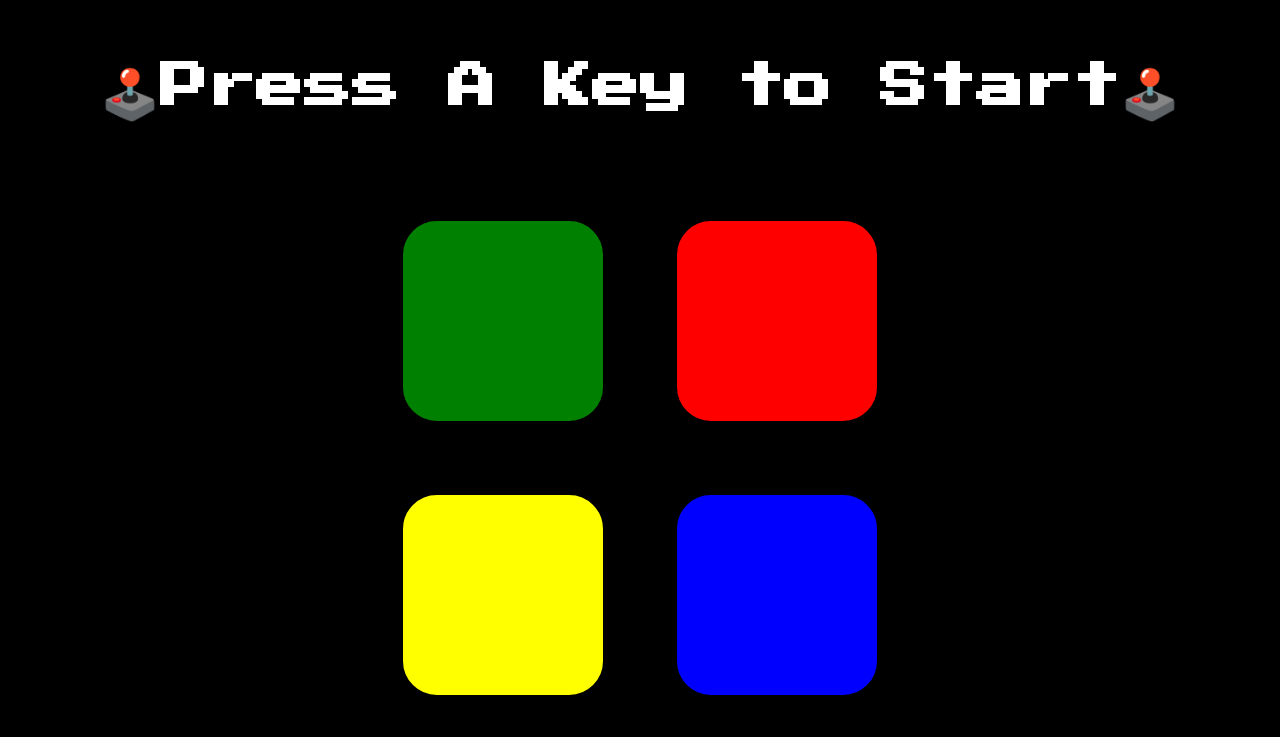
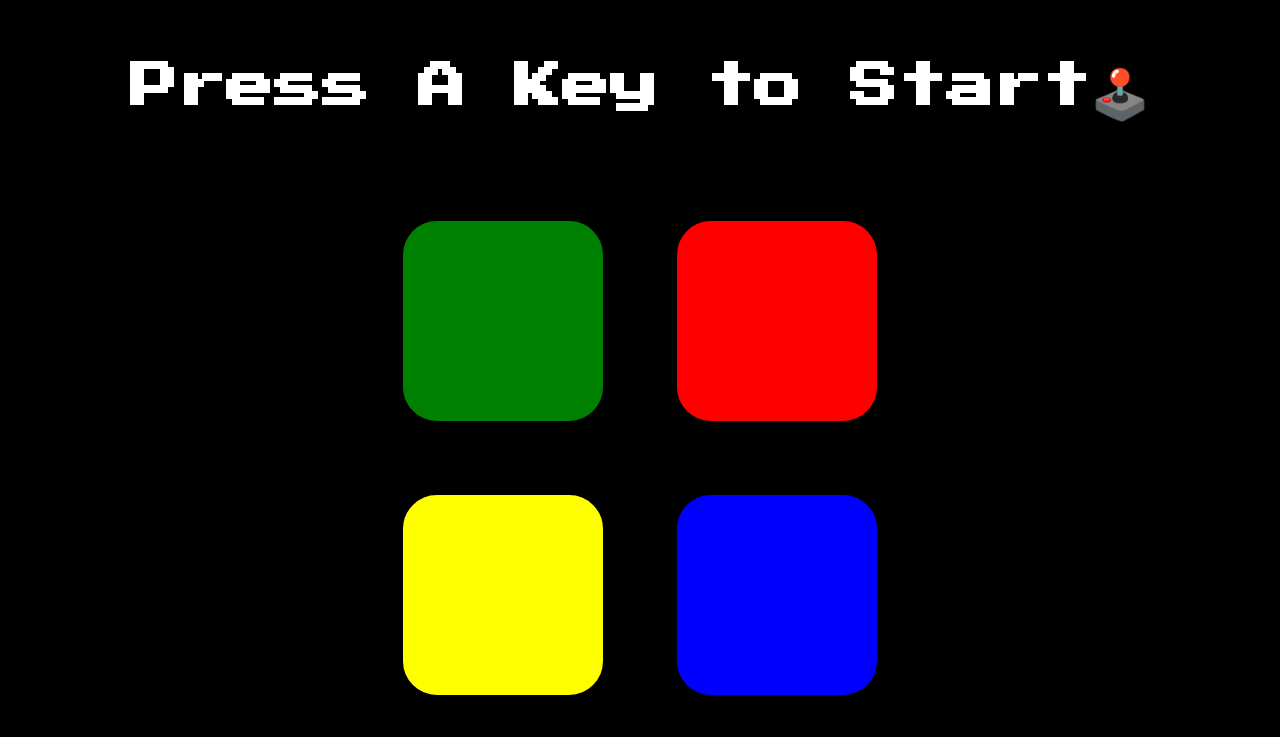
Before and after one commit to kor1du/Simon-Game-Challenge, a plain HTML site: page index.html in a window 1280 px wide. Drawn offline with Linux system fonts and the light colour scheme.

Commit message:
'new file'

```diff
--- a/index.html
+++ b/index.html
@@ -11,7 +11,7 @@
 </head>
 
 <body>
-  <h1 id="level-title">🕹️Press A Key to Start🕹️</h1>
+  <h1 id="level-title">Press A Key to Start🕹️</h1>
   <div class="container">
     <div lass="row">
 
```
